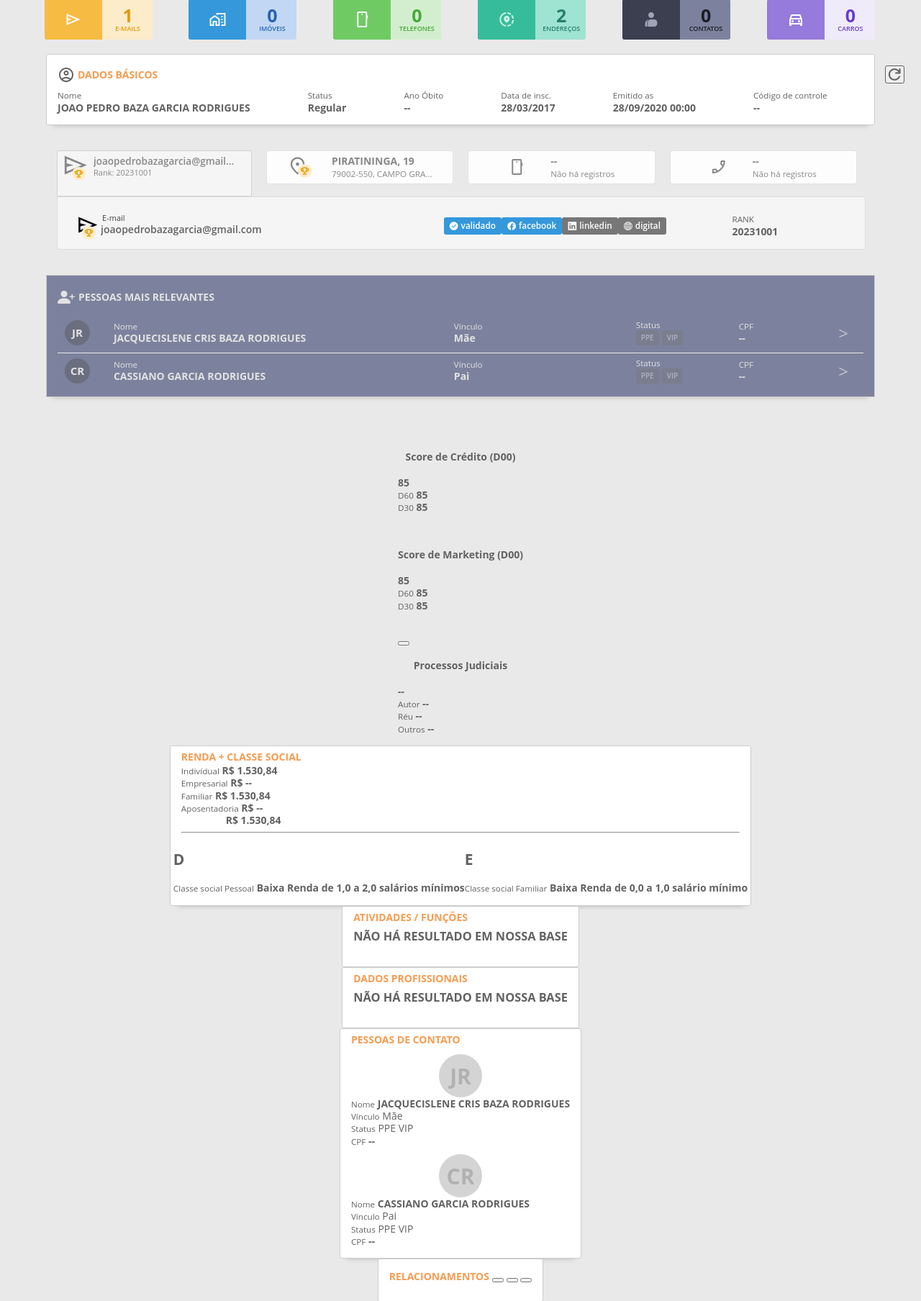
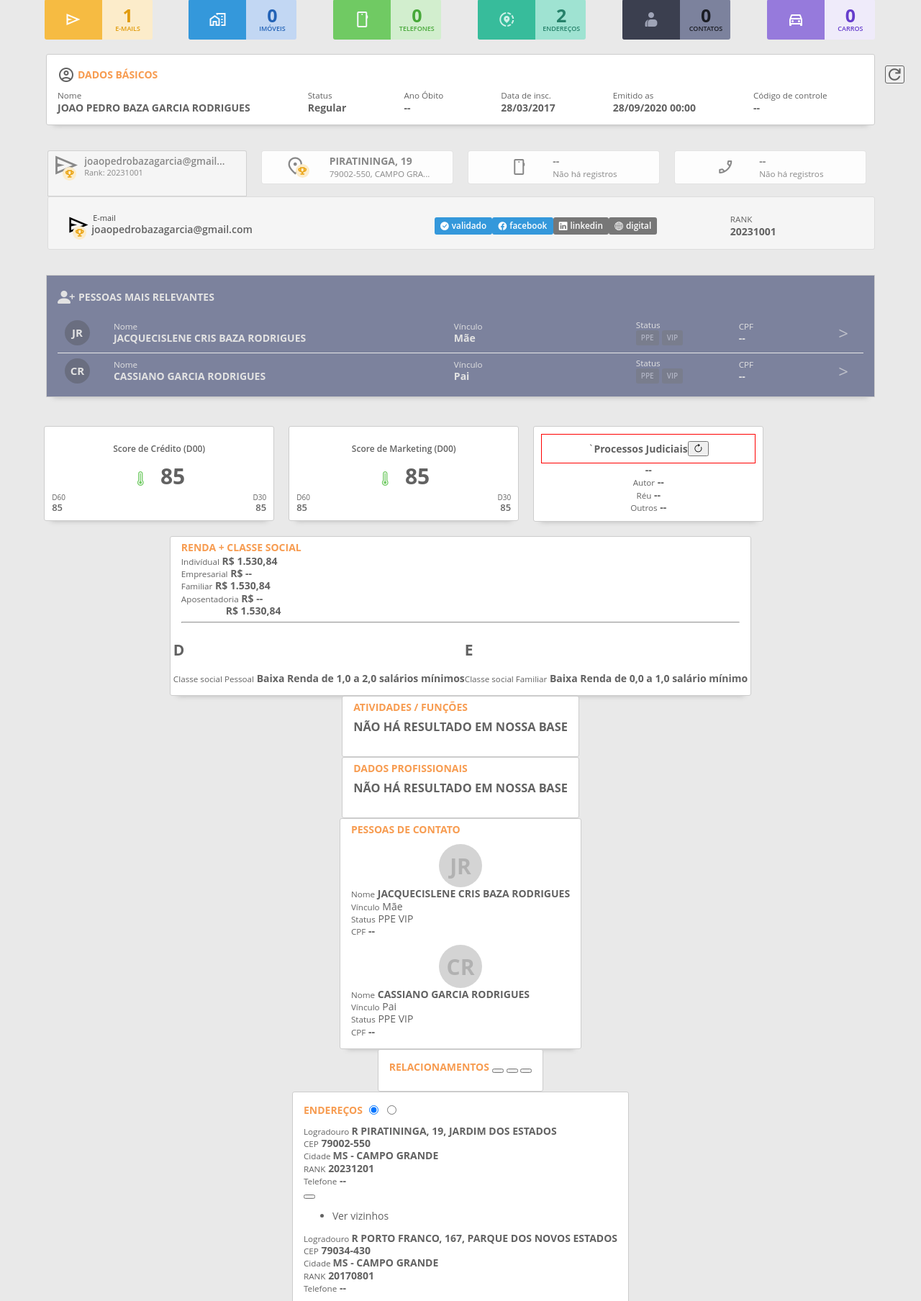
Before and after one commit to EquipeRecArts/SistemasJ, a PHP site: page / in a window 1280 px wide. Shown: the part 225-2033 px from the top of the page at 72% size. Run offline with PHP 8.4, Linux system fonts and the light colour scheme.

Commit message:
45% concluido

```diff
--- a/index.htm
+++ b/index.htm
@@ -667,68 +667,87 @@
                </section>
             </div> <!--Final Pessoas mais relevantes - container princiapal -->
 
-            <div class="main-card" style="break-inside: avoid-region !important;"> <!--Começo score de credito - container princiapal -->
+            <div class="main-card-score_credito" style="break-inside: avoid-region !important;"> <!--Começo score de credito - container princiapal -->
+
                <!-- Score de Crédito -->
-               <section class="w-100 w-md-25 p-relative is-printable" data-section-info id="Score" >
-                  <div class=" card-small-info ">
-                     <div class="card-body">
-                        <h4 class="fs12 block text-center lh10" title="Score de Cr&#233;dito (D00)">Score de Cr&#233;dito (D00)</h4>
-                        <div class="main-card-info " style="">
-                           <div class="fs30 mb10 child-v-align-middle lh0 pt10">
-                              <i class="fa fa-thermometer-4 fs20 text-success mr10"></i>
-                              <strong class="d-inline-block">85</strong>
-                           </div>
-                           <div class="pull-left" title="Análise dos últimos 60 dias">
-                              <small class="fs10 block text-left ">D60</small>
-                              <strong class="fs13  block text-left">85</strong>
-                           </div>
-                           <div class="pull-right" title="Análise dos últimos 30 dias">
-                              <small class="fs10 block text-left ">D30</small>
-                              <strong class="fs13  block text-left">85</strong>
-                           </div>
-                        </div>
-                     </div>
-                  </div>
-               </section>
+               <section data-section-info id="Score" >
+
+                  <div class="card_main-score">
+
+                     <div class="card-body-score">
+
+                        <h4 class="" title="Score de Cr&#233;dito (D00)">
+                           Score de Cr&#233;dito (D00)
+                        </h4>
+
+                        <div class="main-card-info-score">
+
+                           <div class="thermometer-score">
+                              <i class="bi bi-thermometer-high"></i>
+                              <strong>85</strong>
+                           </div>
+
+                           <div class="content-left-score" title="Análise dos últimos 60 dias">
+                              <small>D60</small>
+                              <strong>85</strong>
+                           </div>
+
+                           <div class="content-right-score" title="Análise dos últimos 30 dias">
+                              <small>D30</small>
+                              <strong>85</strong>
+                           </div>
+
+                        </div>
+                     </div>
+                  </div>
+               </section>
+
                <!-- Score de Marketing -->
-               <section class="w-100 w-md-25 p-relative is-printable" data-section-info id="MarketingScore" >
-                  <div class=" card-small-info ">
-                     <div class="card-body">
-                        <h4 class="fs12 block text-center lh10" title="Score de Marketing (D00)">Score de Marketing (D00)</h4>
-                        <div class="main-card-info " style="">
-                           <div class="fs30 mb10 child-v-align-middle lh0 pt10">
-                              <i class="fa fa-thermometer-4 fs20 text-success mr10"></i>
-                              <strong class="d-inline-block">85</strong>
-                           </div>
-                           <div class="pull-left" title="Análise dos últimos 60 dias">
-                              <small class="fs10 block text-left ">D60</small>
-                              <strong class="fs13  block text-left">85</strong>
-                           </div>
-                           <div class="pull-right" title="Análise dos últimos 30 dias">
-                              <small class="fs10 block text-left ">D30</small>
-                              <strong class="fs13  block text-left">85</strong>
-                           </div>
-                        </div>
-                     </div>
-                  </div>
-               </section>
+               <section class="Score" data-section-info id="MarketingScore" >
+                  <div class="card_main-score">
+                     <div class="card-body-score">
+                        <h4 class="" title="Score de Marketing (D00)">Score de Marketing (D00)</h4>
+                        <div class="main-card-info-score">
+                           <div class="thermometer-score">
+                              <i class="bi bi-thermometer-high"></i>
+                              <strong class="">85</strong>
+                           </div>
+                           <div class="content-left-score" title="Análise dos últimos 60 dias">
+                              <small>D60</small>
+                              <strong>85</strong>
+                           </div>
+                           <div class="content-right-score" title="Análise dos últimos 30 dias">
+                              <small>D30</small>
+                              <strong>85</strong>
+                           </div>
+                        </div>
+                     </div>
+                  </div>
+               </section>
+
                <!-- Resumo de processos Judiciais -->
-               <section class="w-100 w-md-25 p-relative is-printable" data-section-info id="LawProcessSummary" >
-                  <div class=" card-small-info ">
-                     <div class="card-body">
-                        <button type="button" class="btn btn-xs btn-default pull-right mt1"
+               <section class="score" data-section-info id="LawProcessSummary" >
+                  <div class="card_main-score">
+                     <div class="card-body-score">
+
+                        <div class="card-head-score">`
+                           <h4 class="fs12 block text-center lh10" title="Processos Judiciais">Processos Judiciais</h4>
+
+                           <button type="button-score-refresh" class=""
                               title="Clique para atualizar o dado a partir da fonte online"
-                           data-block="LawProcessSummary"
-                           data-spider="processojudicial"
+                              data-block="RegistrationStatus"
+                              data-spider="situacaofiscal"
                               data-asaction="False"
                               data-pid="1c49502e-9cd1-4613-bd93-eeab3fb5f1e9"
                               data-contact="100003613081164"
-                           data-timeout="60000"
-                           data-info="{&#39;ApiType&#39;:1}"
+                              data-timeout="120000"
+                              data-info=""
                               data-line="false">
-                        <i class="fa fa-refresh"></i>
+                              <i class="bi bi-arrow-clockwise"></i>
                            </button>
-                        <h4 class="fs12 block text-center lh10" title="Processos Judiciais">Processos Judiciais</h4>
+
+                        </div>
+
                         <div class="main-card-info " style="">
                            <div data-pinpoint="#LawProcesses">
                               <div class="fs30 mb10 child-v-align-middle lh0 pt10" title="Total de Processos Judiciais vinculados ao documento">
--- a/style.css
+++ b/style.css
@@ -566,8 +566,8 @@ body {
     justify-content: start;
     margin-bottom: 20px;
 
-    max-width: 90%;
-    width: 90%;
+    max-width: 100%;
+    width: 92%;
     height: auto;
 }
 
@@ -1293,3 +1293,245 @@ body {
 .box_arrow-most_people >a::before {
     content: ">";
 }
+
+/*************** containers score credito *******************/
+
+.main-card-score_credito {
+    break-inside: avoid-region;
+    display: flex;
+    flex-wrap: wrap;
+
+    justify-content: start;
+    margin-bottom: 20px;
+
+    max-width: 100%;
+    width: 92%;
+    height: auto;
+
+    -webkit-tap-highlight-color: rgba(0,0,0,0);
+    -webkit-font-smoothing: antialiased;
+    -webkit-text-size-adjust: 100%;
+
+    line-height: 1.231;
+    font-weight: 400;
+    font-size: 14px;
+    color: #626262;
+
+}
+
+#score {
+    width: auto;
+    margin-bottom: 20px;
+
+    box-sizing: border-box;
+    display: block;
+
+    line-height: 1.231;
+    font-weight: 400;
+    font-size: 14px;
+    color: #626262;
+}
+
+.card_main-score {
+    padding: 0px 10px;
+    display: flex;
+    margin-bottom: 0;
+
+    width: 100%;
+    box-sizing: border-box;
+}
+
+.card-body-score {
+    padding: 10px;
+    text-align: center;
+    width: 320px;
+
+    border-radius: 3px;
+    background-color: #fff;
+    border: 1px solid #cccccc;
+
+    box-shadow: 0px 10px 7px -10px #b5b5b5;
+    box-sizing: border-box;
+}
+
+.card-body-score > h4 {
+    display: block;
+
+    text-align: center;
+    line-height: 10px;
+    font-size: 12px;
+
+    margin-top: 9.5px;
+    margin-bottom: 9.5px;
+
+    font-family: inherit;
+    font-weight: 600;
+    color: inherit;
+    text-rendering: optimizeLegibility;
+
+    margin-block-start: 1.33em;
+    margin-block-end: 1.33em;
+    margin-inline-start: 0px;
+    margin-inline-end: 0px;
+
+}
+
+.main-card-info-score {
+    box-sizing: border-box;
+    display: block;
+    text-align: center;
+
+    line-height: 1.231;
+    font-weight: 400;
+    font-size: 14px;
+    color: #626262;
+}
+
+.thermometer-score {
+    margin-bottom: 10px;
+    padding-top: 10px;
+    line-height: 0;
+
+    font-size: 30px;
+    box-sizing: border-box;
+    text-align: center;
+    font-weight: 400;
+    color: #626262;
+
+}
+
+.thermometer-score > i {
+    vertical-align: middle;
+    color: #70ca63;
+
+    margin-right: 10px;
+    font-size: 20px;
+    font: normal normal normal 14px/1;
+    text-rendering: auto;
+    text-align: center;
+
+}
+
+.content-left-score {
+    float: left;
+    box-sizing: border-box;
+
+    text-align: center;
+    width: 50%;
+    display: block;
+
+    line-height: 1.231;
+    font-weight: 400;
+    font-size: 14px;
+    color: #626262;
+
+}
+
+
+.content-left-score > small {
+    display: block;
+    text-align: left;
+    font-size: 10px;
+}
+
+.content-left-score > strong {
+    display: block;
+    text-align: left;
+    font-size: 13px;
+
+    font-weight: 600;
+}
+
+.content-right-score {
+    float: right;
+    box-sizing: border-box;
+
+    text-align: center;
+    width: 50%;
+    display: block;
+
+    line-height: 1.231;
+    font-weight: 400;
+    font-size: 14px;
+    color: #626262;
+
+}
+
+.content-right-score > small {
+    display: block;
+    text-align: right;
+    font-size: 10px;
+}
+
+
+.content-right-score > strong {
+    display: block;
+    text-align: right;
+    font-size: 13px;
+
+    font-weight: 600;
+}
+
+.card-head-score {
+    display: flex;
+    border: 1px solid red;
+    align-items: center;
+    justify-content: center;
+
+    max-height: 39px;
+}
+
+.button-score-refresh {
+    margin: 0;
+    font-size: 14px;
+    font-weight: 400;
+    color: #626262;
+    outline: none;
+
+    margin-top: 1px;
+    background-color: #f0f0f0;
+    border-color: rgba(0,0,0,.1);
+
+    padding: 1px 5px;
+    line-height: 1.5;
+    border-radius: 2px;
+    width: 10px;
+
+    display: inline-block;
+    text-align: center;
+    vertical-align: middle;
+
+    cursor: pointer;
+    background-image: none;
+    border: 1px solid transparent;
+
+    border-color: rgba(0,0,0,.07) rgba(0,0,0,.1) rgba(0,0,0,.18);
+    white-space: nowrap;
+    user-select: none;
+    box-sizing: border-box;
+
+    font-family: inherit;
+    text-transform: none;
+    overflow: visible;
+}
+
+.button-score-refresh > i {
+    display: inline-block;
+    font-size: 24px;
+
+    text-rendering: auto;
+    box-sizing: border-box;
+    font-weight: bold;
+
+    opacity: 1;
+    transition: opacity .1s ease-in;
+
+    color: #626262;
+    text-align: center;
+    cursor: pointer;
+    white-space: nowrap;
+    user-select: none;
+
+    text-transform: none;
+
+}
```
Lines whose indentation alone changed are shown as unchanged.
